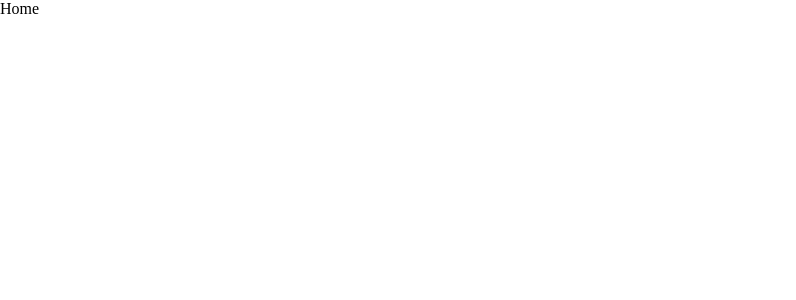
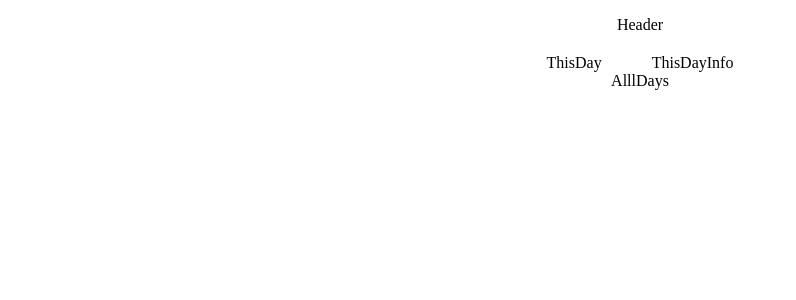
Before and after one commit to Librariann/nextjs-study, a React (Create React App) app in the folder react-weather/: page / in a window 1280 px wide. Shown: the top 300 px of the page, without its empty margins (0-796 px from the left). Built offline with nearby package versions, Linux system fonts and the light colour scheme.

Commit message:
[commit] add styling for react-weather-app

```diff
--- /dev/null
+++ b/react-weather/src/AllDays/index.tsx
@@ -0,0 +1,7 @@
+import React from "react";
+
+const AlllDays = () => {
+  return <div>AlllDays</div>;
+};
+
+export default AlllDays;
--- a/react-weather/src/Container.styles.ts
+++ b/react-weather/src/Container.styles.ts
@@ -0,0 +1,15 @@
+import styled from "styled-components";
+
+export const Container = styled.div`
+  max-width: 1200px;
+  height: fit-content;
+  width: 90%;
+  margin-top: 20px;
+  margin-left: auto;
+  margin-right: auto;
+
+  @media (max-width: 980px) {
+    max-width: 800px;
+    width: 90%;
+  }
+`;
--- /dev/null
+++ b/react-weather/src/Header/index.tsx
@@ -0,0 +1,7 @@
+import React from "react";
+
+const Header = () => {
+  return <div>Header</div>;
+};
+
+export default Header;
--- /dev/null
+++ b/react-weather/src/ThisDay/index.tsx
@@ -0,0 +1,7 @@
+import React from "react";
+
+const ThisDay = () => {
+  return <div>ThisDay</div>;
+};
+
+export default ThisDay;
--- /dev/null
+++ b/react-weather/src/ThisDayInfo/index.tsx
@@ -0,0 +1,7 @@
+import React from "react";
+
+const ThisDayInfo = () => {
+  return <div>ThisDayInfo</div>;
+};
+
+export default ThisDayInfo;
--- a/react-weather/src/pages/Home/Home.tsx
+++ b/react-weather/src/pages/Home/Home.tsx
@@ -1,7 +1,21 @@
 import React from "react";
+import { HomeWrapper, ThisDayBlock } from "./styles";
+import Header from "../../Header";
+import ThisDay from "../../ThisDay/index";
+import ThisDayInfo from "../../ThisDayInfo";
+import AlllDays from "../../AllDays";
 
 const Home = () => {
-  return <div>Home</div>;
+  return (
+    <HomeWrapper>
+      <Header></Header>
+      <ThisDayBlock>
+        <ThisDay />
+        <ThisDayInfo />
+      </ThisDayBlock>
+      <AlllDays />
+    </HomeWrapper>
+  );
 };
 
 export default Home;
--- a/react-weather/src/pages/Home/styles.ts
+++ b/react-weather/src/pages/Home/styles.ts
@@ -1,7 +1,22 @@
-import React from "react";
+import styled from "styled-components";
+import { Container } from "../../Container.styles";
 
-const Home = () => {
-  return <div>Home</div>;
-};
+export const HomeWrapper = styled.div`
+  padding: 16px;
+  display: flex;
+  flex-direction: column;
+  justify-content: center;
+  align-items: center;
+`;
 
-export default Home;
+export const ThisDayBlock = styled(Container)`
+  display: flex;
+  justify-content: center;
+  align-items: center;
+  gap: 50px;
+
+  @media (max-width: 980px) {
+    flex-direction: collumn;
+    gap: 20px;
+  }
+`;
```
Also changed, not shown: react-weather/src/WeatherIcon/index.tsx (added, +7 -0 lines).
